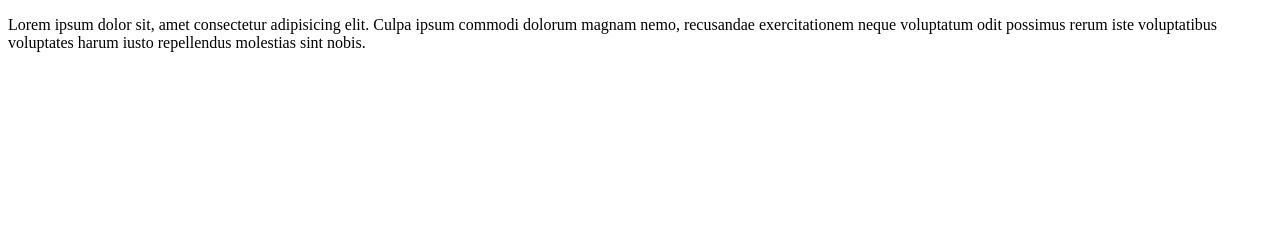
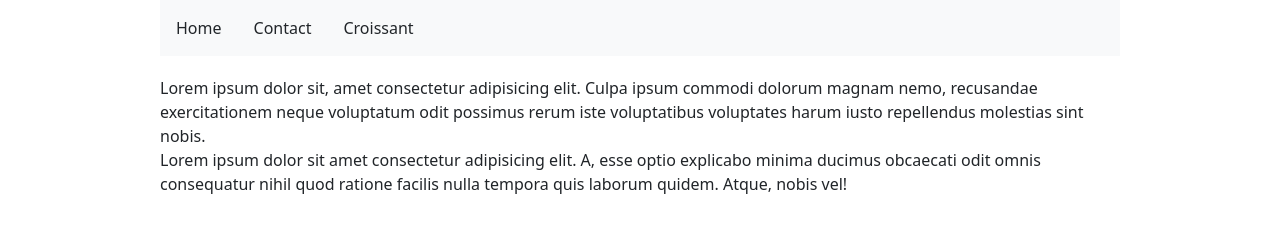
Before and after one commit to catha-s/Croissant, a plain HTML site: page contact.html in a window 1280 px wide. Drawn offline with nearby package versions, Linux system fonts and the light colour scheme.

Commit message:
Added navigation

```diff
--- a/contact.html
+++ b/contact.html
@@ -4,14 +4,30 @@
     <meta charset="UTF-8" />
     <meta http-equiv="X-UA-Compatible" content="IE=edge" />
     <meta name="viewport" content="width=device-width, initial-scale=1.0" />
+    <link href="src/styles.css" rel="stylesheet" type="text/css" />
+    <link
+      href="https://cdn.jsdelivr.net/npm/bootstrap@5.0.2/dist/css/bootstrap.min.css"
+      rel="stylesheet"
+      integrity="sha384-EVSTQN3/azprG1Anm3QDgpJLIm9Nao0Yz1ztcQTwFspd3yD65VohhpuuCOmLASjC"
+      crossorigin="anonymous"
+    />
     <title>Document</title>
   </head>
   <body>
+    <nav class="navbar navbar-expand-sm navbar-light bg-light">
+      <a href="/" class="nav-link text-dark">Home</a>
+      <a href="/contact.html" class="nav-link text-dark">Contact</a>
+      <a href="/photo.html" class="nav-link text-dark">Croissant</a>
+    </nav>
     <p>
       Lorem ipsum dolor sit, amet consectetur adipisicing elit. Culpa ipsum
       commodi dolorum magnam nemo, recusandae exercitationem neque voluptatum
       odit possimus rerum iste voluptatibus voluptates harum iusto repellendus
       molestias sint nobis.
+      <br />
+      Lorem ipsum dolor sit amet consectetur adipisicing elit. A, esse optio
+      explicabo minima ducimus obcaecati odit omnis consequatur nihil quod
+      ratione facilis nulla tempora quis laborum quidem. Atque, nobis vel!
     </p>
   </body>
 </html>
--- /dev/null
+++ b/src/styles.css
@@ -0,0 +1,7 @@
+body {
+  padding: 0 10em;
+}
+
+nav {
+  margin-bottom: 20px;
+}
```
Also changed, not shown: index.html (+12 -0 lines), photo.html (+12 -0 lines).
